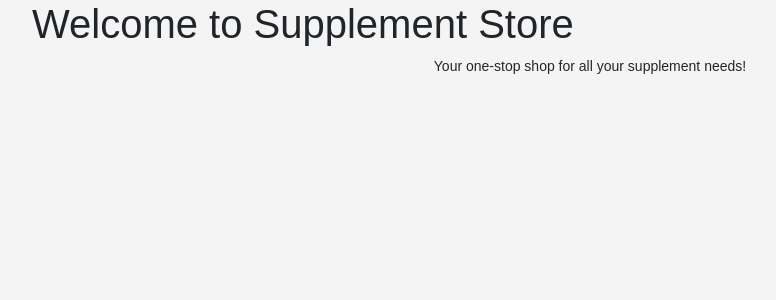
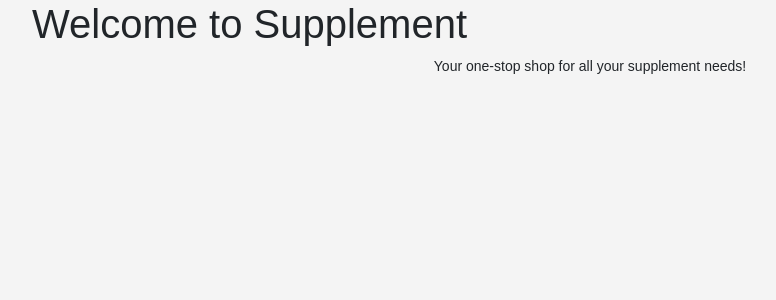
Before and after one commit to HimanM/Suppliment-Store, a PHP site: page /send_mail/index.php in a window 1280 px wide. Shown: the part 80-380 px from the top of the page, without its empty margins (50-826 px from the left). Run offline with PHP 8.4, Linux system fonts and the light colour scheme; data comes from the database, SQL or seed files in the repository.

Commit message:
text refa

```diff
--- a/index.php
+++ b/index.php
@@ -23,7 +23,7 @@
 <body>
 <?php include 'top_nav.php'; ?>
 <div class="container">
-    <h1>Welcome to Supplement Store</h1>
+    <h1>Welcome to Supplement </h1>
     <p>Your one-stop shop for all your supplement needs!</p>
 </div>
 
```
